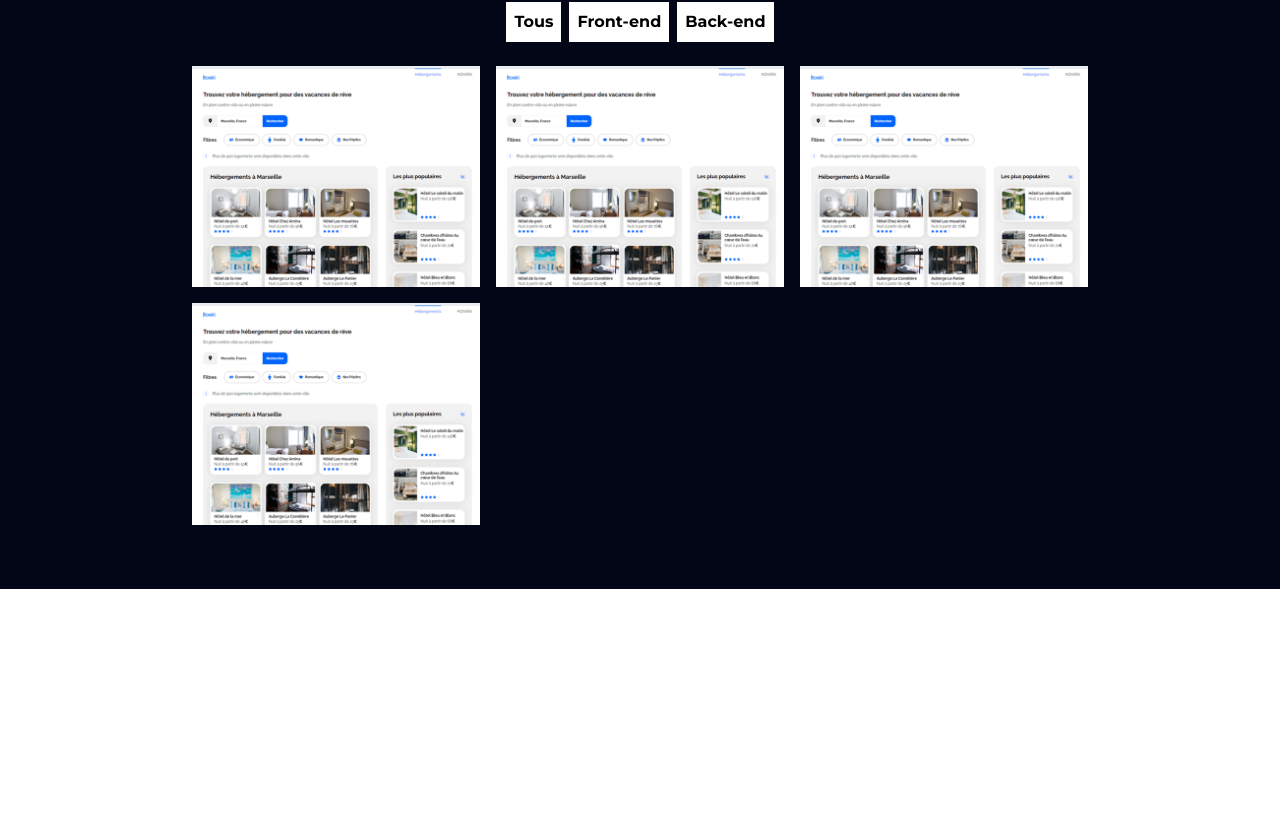
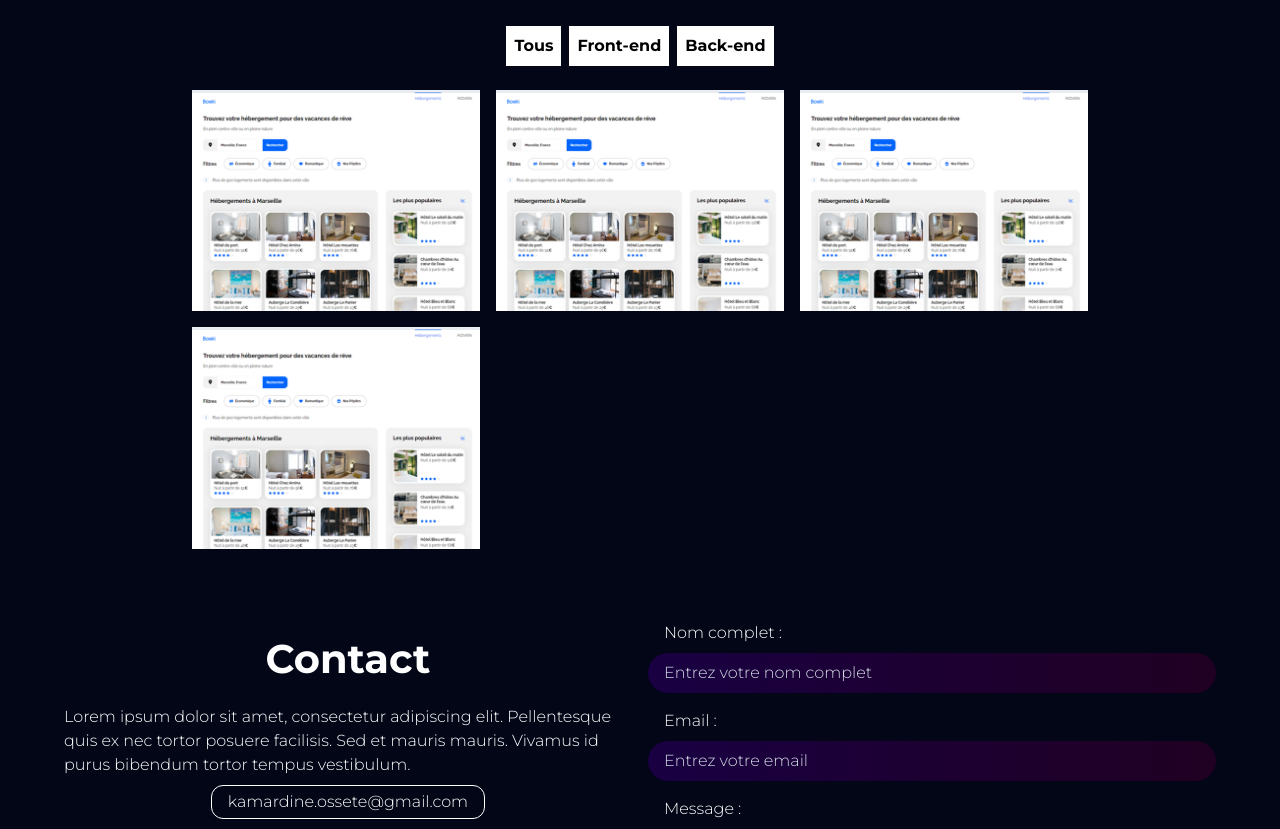
Before and after one commit to esther57-web/projet8OC, a React (Vite) app: page / in a window 1280 px wide. Shown: the part 1965-2794 px from the top of the page. Before the commit the page ends 2554 px from the top, so only its background shows below. Built offline with nearby package versions, Linux system fonts and the light colour scheme.

Commit message:
contact & footer almost done

```diff
--- a/src/App.jsx
+++ b/src/App.jsx
@@ -2,26 +2,31 @@
 
 import AboutMe from "./components/AboutMe"
 import Activity from "./components/Activity"
+import Contact from "./components/Contact"
+import Footer from "./components/Footer"
 import Hero from "./components/Hero"
 import Navbar from "./components/Navbar"
 import Projects from "./components/Projects"
 import Skills from "./components/Skills"
-
+import Social from "./components/Social"
+import { useTheme } from './context/context.jsx'
 
 function App() {
-
+  const { theme } = useTheme();
 
   return (
-    <div>
+    <div className={`${theme === "dark" ? 'dark' : 'light'}`}>
       <Navbar />
       <main>
         <Hero />
+        <Social />
         <Activity />
         <AboutMe />
         <Skills />
         <Projects />
+        <Contact />
       </main>
-      <footer></footer>
+      <Footer />
     </div>
 
   )
--- a/src/components/Contact.jsx
+++ b/src/components/Contact.jsx
@@ -1,12 +1,42 @@
 import { useTheme } from './../context/context.jsx'
+import Cta from './Cta.jsx';
 
 const Contact = () => {
     const { theme } = useTheme();
 
   return (
-    <section className={`${theme === "dark" ? "dark" : "light"}`}>
-        <div>
-            <
+    <section className={`flex justify-center xs:pb-20 ${theme === "dark" ? "dark" : "light"}`}>
+        <div className='xs:w-[80%] md:w-[70%] lg:w-[90%] flex xs:flex-col lg:flex-row xs:gap-4'>
+            <div className='lg:w-1/2'>
+                <h2 className='xs:my-4'>Contact</h2>
+                <p className='xs:text-center lg:text-start'>
+                Lorem ipsum dolor sit amet, consectetur adipiscing elit.
+                Pellentesque quis ex nec tortor posuere facilisis.
+                Sed et mauris mauris. Vivamus id purus bibendum tortor tempus vestibulum.
+                </p>
+                <div className='flex m-auto border rounded-xl xs:py-1 xs:px-4 xs:mt-2 w-fit'>
+                    <p className='xs:text-center'>kamardine.ossete@gmail.com</p>
+                </div>
+
+            </div>
+            <div className='lg:w-1/2'>
+                <form className='flex flex-col xs:gap-2'>
+                    <div className='flex flex-col'>
+                        <label className='xs:px-4 xs:py-2' htmlFor='name'>Nom complet :</label>
+                        <input className={`rounded-[20px] focus:outline-none xs:px-4 xs:py-2  ${theme === "dark" ? 'bg-dark-blue-pp placeholder-gray-light' : 'bg-slate-300'}`} aria-label='nom' placeholder='Entrez votre nom complet' id='name' type='text'></input>
+                    </div>
+                    <div className='flex flex-col'>
+                        <label className='xs:px-4 xs:py-2' htmlFor='email'>Email :</label>
+                        <input className={`rounded-[20px] focus:outline-none xs:px-4 xs:py-2  ${theme === "dark" ? 'bg-dark-blue-pp placeholder-gray-light' : 'bg-slate-300'}`} aria-label='email' placeholder='Entrez votre email' id='email' type='email'></input>
+                    </div>
+                    <div className='flex flex-col xs:mb-4'>
+                        <label className='xs:px-4 xs:py-2' htmlFor='message'>Message :</label>
+                        <textarea className={`xs:h-[8rem] rounded-[20px] focus:outline-none xs:px-4 xs:py-2  ${theme === "dark" ? 'bg-dark-blue-pp placeholder-gray-light' : 'bg-slate-300'}`} aria-label='message' placeholder='Ecrivez votre message' id='message' type='text'></textarea>
+                    </div>
+                    <Cta content='Envoyer'/>
+                </form>
+            </div>
+
         </div>
 
     </section>
--- a/src/components/Cta.jsx
+++ b/src/components/Cta.jsx
@@ -5,7 +5,7 @@ const Cta = (props) => {
     const { theme } = useTheme();
 
   return (
-    <button className={`${theme === "dark" ? "bg-pink-blue-gradient" : "bg-green-500"} xs:px-4 xs:py-2 rounded-[20px] hover:font-bold hover:shadow-[5px_5px_20px_-8px] w-auto lg:px-12 lg:py-4 lg:rounded-[30px]`}>{props.content}</button>
+    <button className={`${theme === "dark" ? "bg-pink-blue-gradient" : "bg-green-500"} xs:px-4 xs:py-2 rounded-[20px] hover:font-bold hover:shadow-[5px_5px_20px_-8px] w-auto lg:px-12 lg:py-4 lg:rounded-[30px]`} aria-label={props.content}>{props.content}</button>
   )
 }
 
--- /dev/null
+++ b/src/components/Footer.jsx
@@ -0,0 +1,15 @@
+import { useTheme } from './../context/context.jsx'
+
+const Footer = () => {
+    const { theme } = useTheme();
+  return (
+    <footer className={`flex justify-center items-center  ${theme === 'dark' ? 'dark' : 'light'}`}>
+        <div className={`xs:w-[80%] xs:py-8 border-t-[1px] border-transparent ${theme === "dark"? 'border-blue' : ''}`} >
+           <p className='text-center'>@ 2024 Esther Ossete Kamardine. All rights reserved</p>
+        </div>
+
+    </footer>
+  )
+}
+
+export default Footer
--- a/src/components/Modal.jsx
+++ b/src/components/Modal.jsx
@@ -1,4 +1,4 @@
-import React from 'react'
+
 import PropTypes from 'prop-types'
 import darkCross from './../assets/dark/xmark.svg'
 import lightCross from './../assets/light/xmark.svg'
--- a/src/components/Social.jsx
+++ b/src/components/Social.jsx
@@ -0,0 +1,9 @@
+import React from 'react'
+
+const Social = () => {
+  return (
+    <div>Social</div>
+  )
+}
+
+export default Social
--- a/src/context/context.jsx
+++ b/src/context/context.jsx
@@ -13,12 +13,13 @@ export const ThemeProvider = ({ children }) => {
       }
     }, []);
 
+
     const toggleTheme = () => {
       const newTheme = theme === 'light' ? 'dark' : 'light';
       setTheme(newTheme);
       localStorage.setItem('theme', newTheme);
-      document.documentElement.classList.remove(theme);
-    document.documentElement.classList.add(newTheme);
+      //document.documentElement.classList.remove(theme);
+    //document.documentElement.classList.add(newTheme);
     };
 
     return (
--- a/src/style.css
+++ b/src/style.css
@@ -17,7 +17,7 @@
 }
 
 .light {
-    background-color: rgb(236, 236, 236);
+    background-color: rgb(255, 255, 255);
     color: black;
 }
 
--- a/tailwind.config.js
+++ b/tailwind.config.js
@@ -30,7 +30,9 @@ export default {
           'dark-text-gradient': 'linear-gradient(to right, #B372CF, #FFFFFF, #B372CF)',
           'light-text-gradient': 'linear-gradient(to bottom, #000000, #B372CF)',
           'pink-blue-gradient': 'linear-gradient(to right, rgb(247, 12, 204), rgb(0, 106, 255))',
-          'h2-white-gradient': 'linear-gradient(to right, #B4B4B4, #FFFFFF, #B4B4B4)'
+          'h2-white-gradient': 'linear-gradient(to right, #B4B4B4, #FFFFFF, #B4B4B4)',
+          'dark-blue-pp': 'linear-gradient(to right, #190042, #200022)',
+          'blue-gradient' : 'linear-gradient(to right, #190042, #0320BD,#190042 )'
 
         },
     },
```
